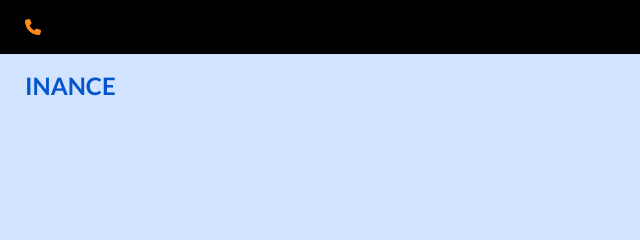
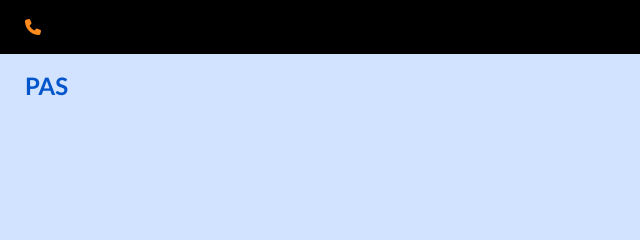
Before and after one commit to wiraphan123/Pas-project, a plain HTML site: page index.html in a window 1280 px wide. Shown: the top 240 px of the page, 0-640 px from the left. Drawn offline with nearby package versions, Linux system fonts and the light colour scheme; some packages are replaced by stand-ins of ours.

Commit message:
Ecdit-loggo

```diff
--- a/index.html
+++ b/index.html
@@ -50,7 +50,7 @@
           <nav class="navbar navbar-expand-lg custom_nav-container ">
             <a class="navbar-brand" href="index.html">
               <span>
-                Inance
+                PAS
               </span>
             </a>
 
```
